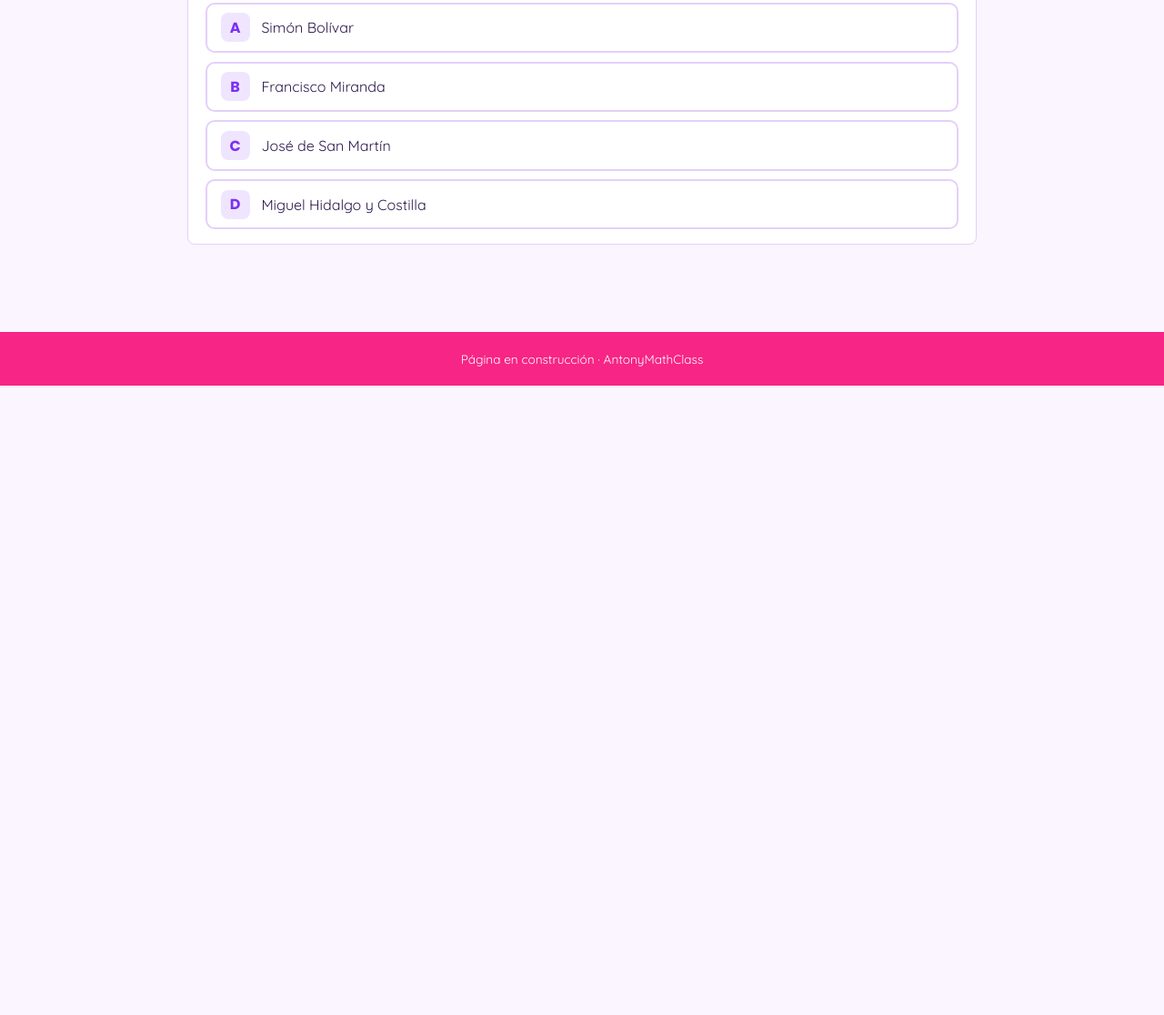
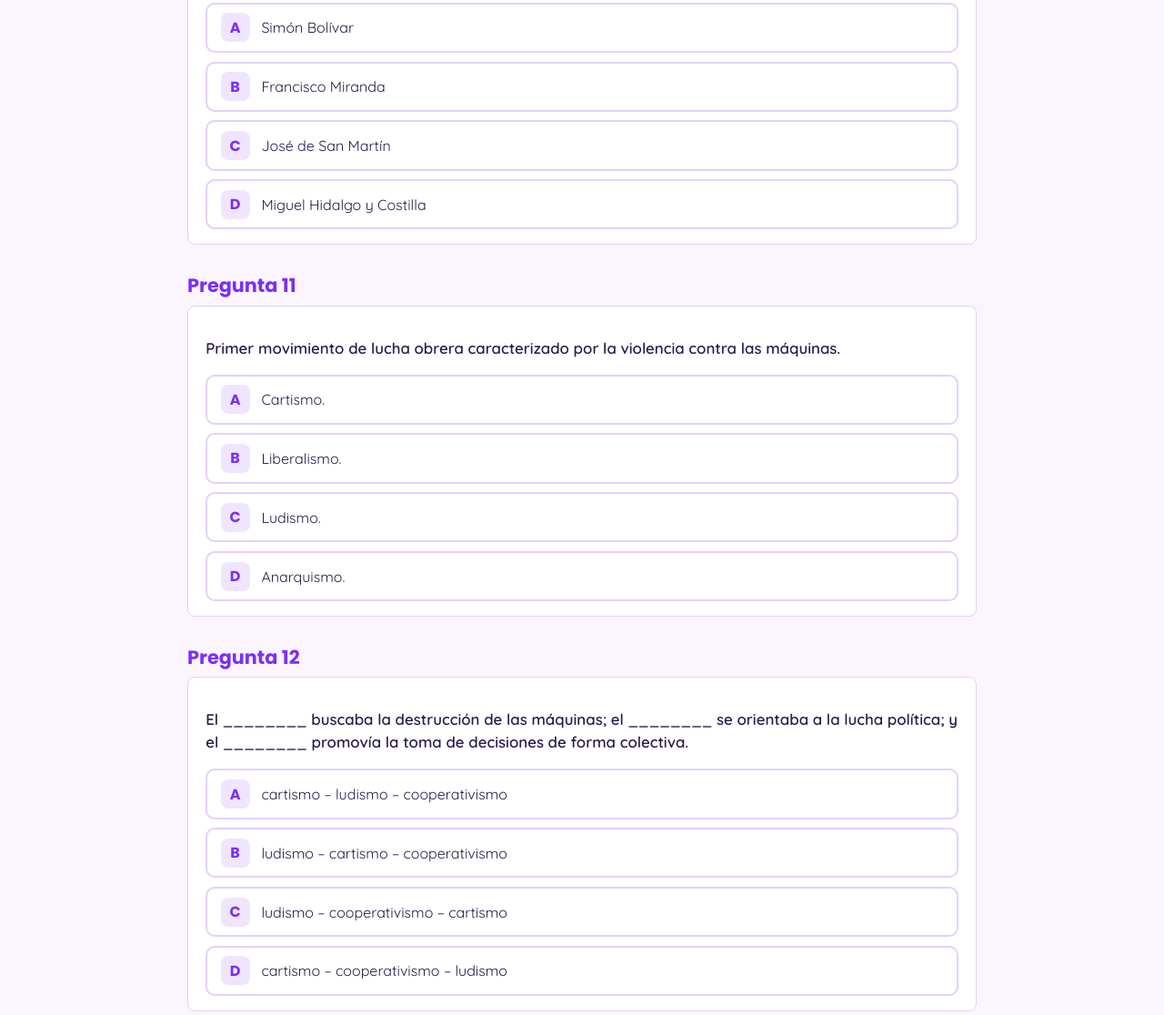
Before and after one commit to AntonyMathClass/AntonyMathClass.github.io, a plain HTML site: page admision-licenciatura/historia-universal/guia-practica-historia-universal.html in a window 1280 px wide. Shown: the part 4803-5919 px from the top of the page at 91% size. Before the commit the page ends 5227 px from the top, so only its background shows below. Drawn offline with Linux system fonts and the light colour scheme.

Commit message:
Pregunta 7 de Matemáticas y 11 y 12 de Historia Universal

```diff
--- a/admision-licenciatura/historia-universal/guia-practica-historia-universal.html
+++ b/admision-licenciatura/historia-universal/guia-practica-historia-universal.html
@@ -231,6 +231,42 @@
         </div>
       </div>
     </section>
+
+    <section class="bloque pregunta-guia" data-correcta="C">
+      <p class="titulo-regla-signos titulo-fuera">Pregunta 11</p>
+      <div class="caja-ejemplo">
+        <p class="enunciado">Primer movimiento de lucha obrera caracterizado por la violencia contra las máquinas.</p>
+        <div class="opciones">
+          <button class="opcion" data-letra="A"><span class="letra">A</span><span>Cartismo.</span></button>
+          <button class="opcion" data-letra="B"><span class="letra">B</span><span>Liberalismo.</span></button>
+          <button class="opcion" data-letra="C"><span class="letra">C</span><span>Ludismo.</span></button>
+          <button class="opcion" data-letra="D"><span class="letra">D</span><span>Anarquismo.</span></button>
+        </div>
+        <div class="retro" hidden>
+          <p class="veredicto"></p>
+          <p><strong>El ludismo surgió en Inglaterra hacia 1811, durante la Revolución Industrial: los obreros destruían las máquinas porque las culpaban de quitarles el trabajo y de bajar los salarios.</strong> Su nombre viene de Ned Ludd, un personaje legendario que habría roto un telar. El cartismo (A) fue un movimiento obrero posterior (1838) que pedía derechos políticos, como el voto, por medio de peticiones al Parlamento. El liberalismo (B) no es un movimiento obrero: es la doctrina que defiende la libertad individual y económica. El anarquismo (D) es posterior y propone eliminar el Estado.</p>
+          <button class="boton reintentar">Intentar otra vez</button>
+        </div>
+      </div>
+    </section>
+
+    <section class="bloque pregunta-guia" data-correcta="B">
+      <p class="titulo-regla-signos titulo-fuera">Pregunta 12</p>
+      <div class="caja-ejemplo">
+        <p class="enunciado">El ________ buscaba la destrucción de las máquinas; el ________ se orientaba a la lucha política; y el ________ promovía la toma de decisiones de forma colectiva.</p>
+        <div class="opciones">
+          <button class="opcion" data-letra="A"><span class="letra">A</span><span>cartismo – ludismo – cooperativismo</span></button>
+          <button class="opcion" data-letra="B"><span class="letra">B</span><span>ludismo – cartismo – cooperativismo</span></button>
+          <button class="opcion" data-letra="C"><span class="letra">C</span><span>ludismo – cooperativismo – cartismo</span></button>
+          <button class="opcion" data-letra="D"><span class="letra">D</span><span>cartismo – cooperativismo – ludismo</span></button>
+        </div>
+        <div class="retro" hidden>
+          <p class="veredicto"></p>
+          <p><strong>Ludismo: destruir las máquinas. Cartismo: lucha política. Cooperativismo: decisiones en colectivo.</strong> Los ludistas (Inglaterra, hacia 1811) rompían las máquinas porque las culpaban del desempleo y los bajos salarios. Los cartistas (1838) presentaron al Parlamento la “Carta del Pueblo”, con peticiones políticas como el voto para todos los hombres y el voto secreto. En el cooperativismo, los trabajadores son dueños de su empresa y deciden entre todos, con un voto por persona.</p>
+          <button class="boton reintentar">Intentar otra vez</button>
+        </div>
+      </div>
+    </section>
   </main>
 
   <footer>
```
Also changed, not shown: admision-licenciatura/matematicas/guia-practica-matematicas.html (+17 -0 lines), 1 other file.
